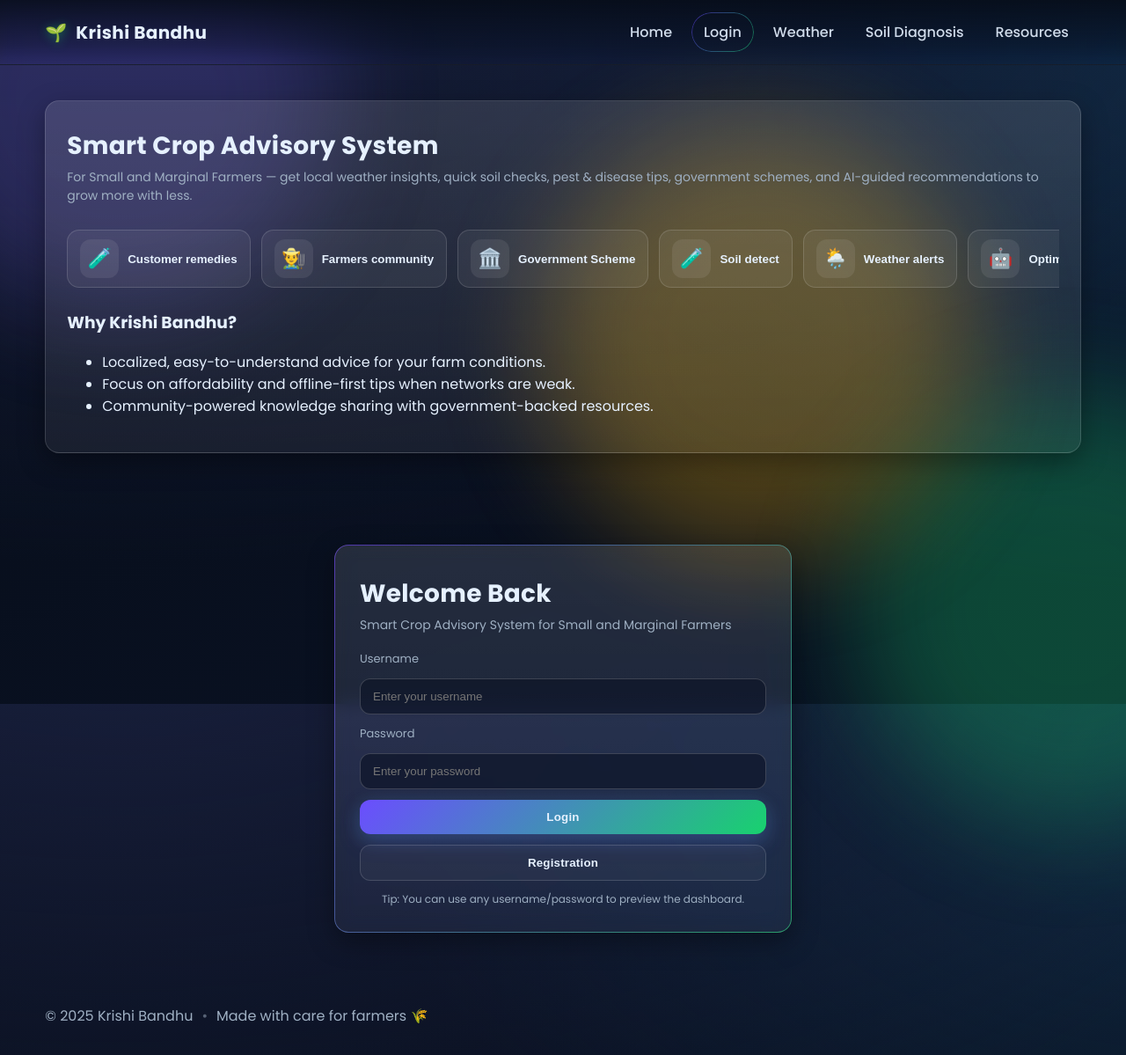
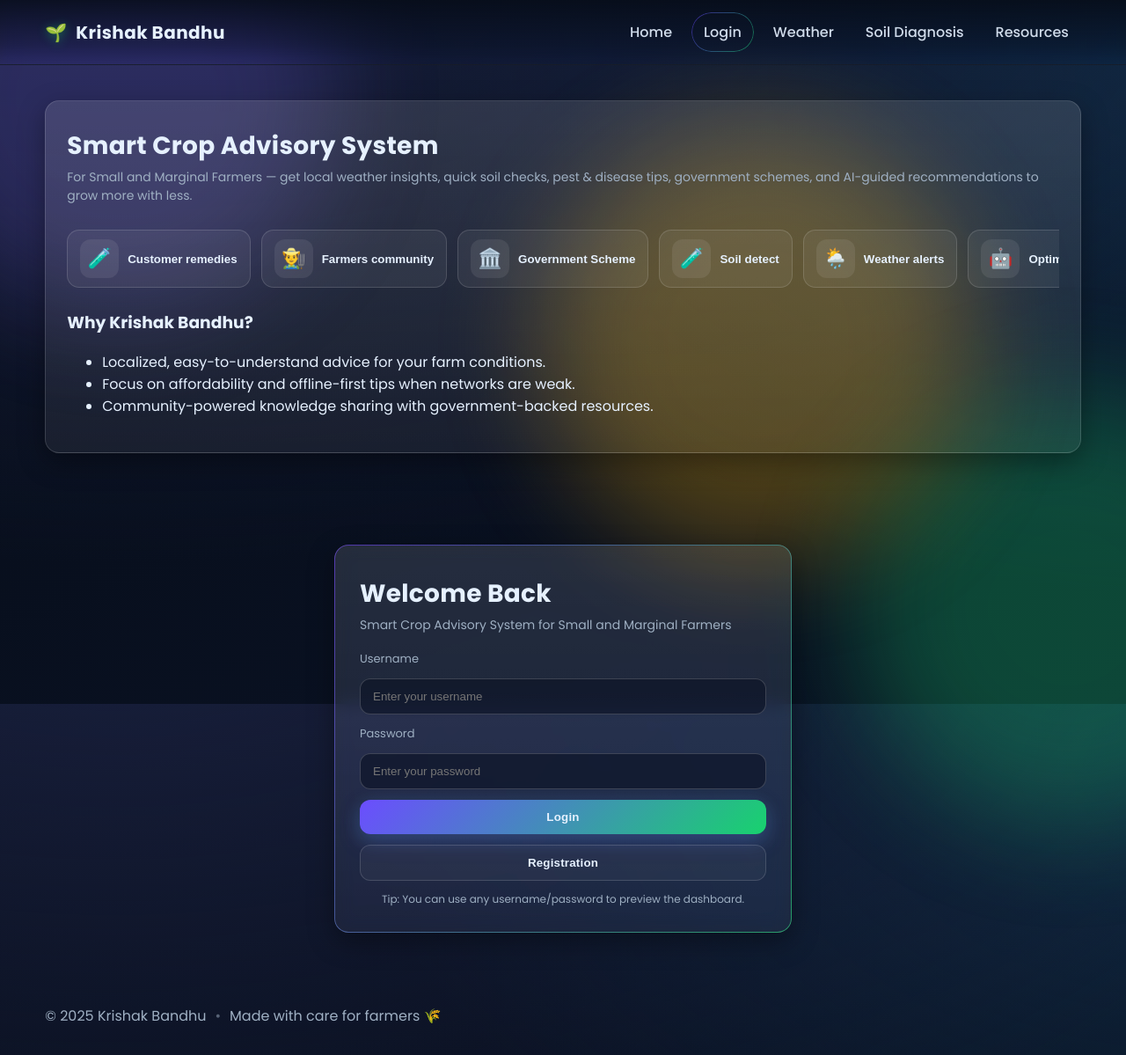
Before and after one commit to Manthanbhavsar/Krishak_Bandhu, a plain HTML site: page SIH Project/index.html in a window 1280 px wide. Shown: the top 1199 px of the page at 88% size. Drawn offline with Linux system fonts and the light colour scheme.

Commit message:
web name chg

```diff
--- a/SIH Project/index.html
+++ b/SIH Project/index.html
@@ -3,7 +3,7 @@
   <head>
     <meta charset="UTF-8" />
     <meta name="viewport" content="width=device-width, initial-scale=1.0" />
-    <title>Krishi Bandhu · Login</title>
+    <title>Krishak Bandhu · Login</title>
     <link rel="preconnect" href="https://fonts.googleapis.com">
     <link rel="preconnect" href="https://fonts.gstatic.com" crossorigin>
     <link href="https://fonts.googleapis.com/css2?family=Poppins:wght@300;400;500;600;700&display=swap" rel="stylesheet">
@@ -14,7 +14,7 @@
       <div class="kb-container">
         <div class="brand">
           <span class="leaf">🌱</span>
-          <span class="name">Krishi Bandhu</span>
+          <span class="name">Krishak Bandhu</span>
         </div>
         <nav class="nav">
           <a class="nav-link" data-nav="home" href="#home">Home</a>
@@ -52,7 +52,7 @@
             </div>
 
             <div class="about">
-              <h3>Why Krishi Bandhu?</h3>
+              <h3>Why Krishak Bandhu?</h3>
               <ul>
                 <li>Localized, easy-to-understand advice for your farm conditions.</li>
                 <li>Focus on affordability and offline-first tips when networks are weak.</li>
@@ -114,7 +114,7 @@
 
     <footer class="kb-footer">
       <div class="kb-container">
-        <span>© <span id="year"></span> Krishi Bandhu</span>
+        <span>© <span id="year"></span> Krishak Bandhu</span>
         <span class="sep">•</span>
         <span>Made with care for farmers 🌾</span>
       </div>
```
Also changed, not shown: SIH Project/dashboard.html (+2 -2 lines).
